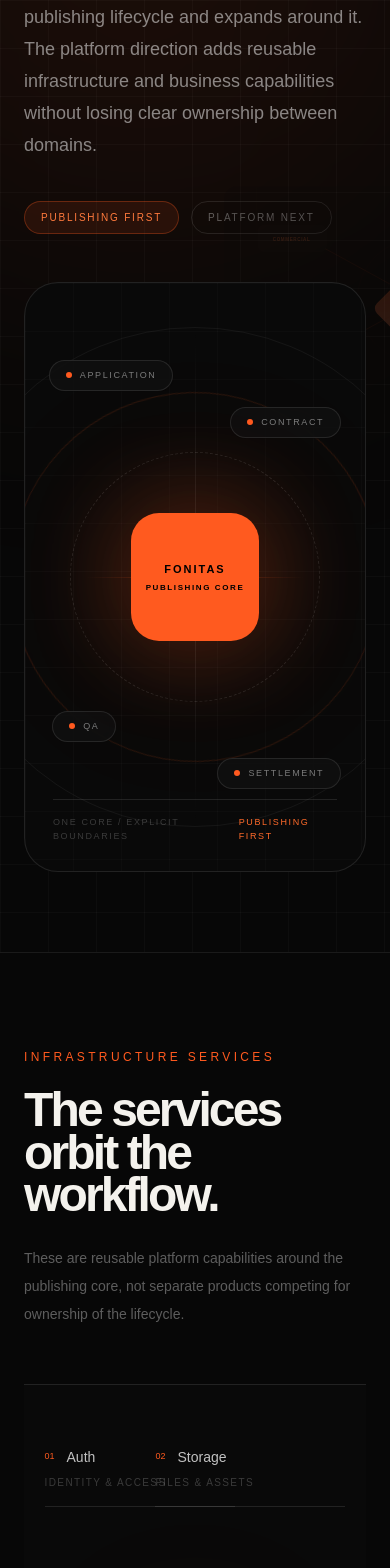
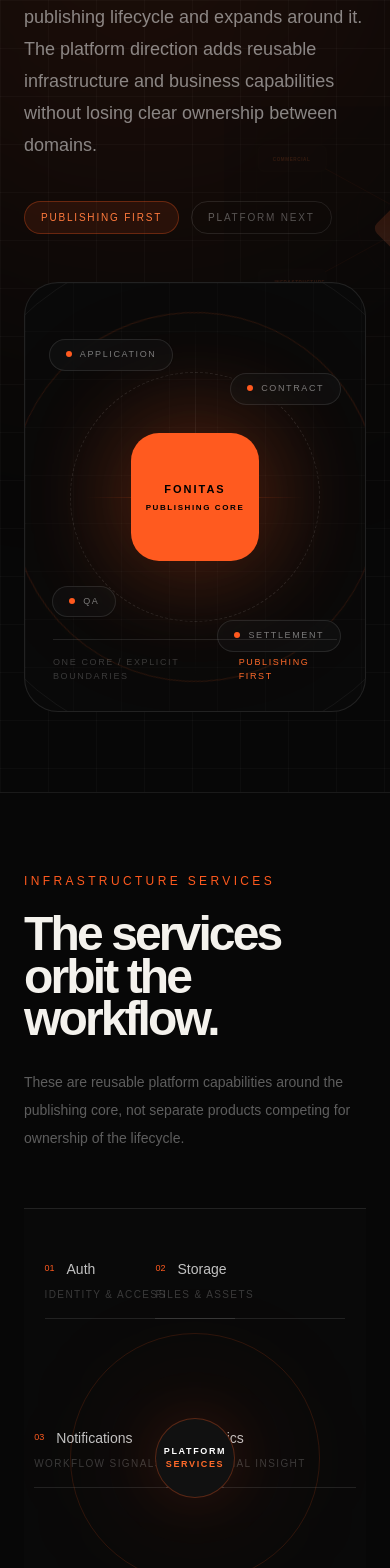
Before and after one commit to mohamad-es/Fonitas-website, a Next.js app: page /platform in a window 390 px wide. Shown: the part 432-2000 px from the top of the page. Built offline with nearby package versions, Linux system fonts and the light colour scheme.

Commit message:
style: refine platform responsive layout

```diff
--- a/components/platform/platform-page.tsx
+++ b/components/platform/platform-page.tsx
@@ -22,7 +22,7 @@ const layers = [
 
 function ArchitectureVisual() {
   return (
-    <div className="relative min-h-[590px] overflow-hidden rounded-[34px] border border-white/10 bg-[#090909] [perspective:1200px]">
+    <div className="relative min-h-[430px] sm:min-h-[590px] overflow-hidden rounded-[34px] border border-white/10 bg-[#090909] [perspective:1200px]">
       <div className="absolute inset-0 grid-bg opacity-25" />
       <div className="absolute left-1/2 top-1/2 h-[500px] w-[500px] -translate-x-1/2 -translate-y-1/2 rounded-full border border-white/[.05]" />
       <div className="absolute left-1/2 top-1/2 h-[370px] w-[370px] -translate-x-1/2 -translate-y-1/2 animate-[spin_30s_linear_infinite] rounded-full border border-[#ff5a1f]/15" />
@@ -57,10 +57,10 @@ function ArchitectureVisual() {
 
 function ServiceConstellation() {
   return (
-    <div className="relative min-h-[620px] overflow-hidden border-y border-white/10 bg-[#090909]">
+    <div className="relative min-h-[500px] sm:min-h-[620px] overflow-hidden border-y border-white/10 bg-[#090909]">
       <div className="absolute left-1/2 top-1/2 h-[250px] w-[250px] -translate-x-1/2 -translate-y-1/2 rounded-full border border-[#ff5a1f]/15" />
       <div className="absolute left-1/2 top-1/2 h-36 w-36 -translate-x-1/2 -translate-y-1/2 rounded-full bg-[#ff5a1f]/[.07] blur-3xl" />
-      <div className="absolute left-1/2 top-1/2 z-10 flex h-28 w-28 -translate-x-1/2 -translate-y-1/2 items-center justify-center rounded-full border border-[#ff5a1f]/30 bg-[#111] text-center shadow-[0_0_60px_rgba(255,90,31,.12)]">
+      <div className="absolute left-1/2 top-1/2 z-10 flex h-20 w-20 sm:h-28 sm:w-28 -translate-x-1/2 -translate-y-1/2 items-center justify-center rounded-full border border-[#ff5a1f]/30 bg-[#111] text-center shadow-[0_0_60px_rgba(255,90,31,.12)]">
         <span className="text-[9px] font-semibold uppercase tracking-[.18em] text-white">Platform<br/><span className="text-[#ff6a2a]">Services</span></span>
       </div>
       {infrastructure.map(([number,name,text],index)=>{
@@ -98,14 +98,14 @@ export function PlatformPage() {
       </section>
 
       <section className="border-b border-white/[.08]">
-        <div className="mx-auto max-w-[1400px] px-6 py-24 lg:px-10 lg:py-32">
+        <div className="mx-auto max-w-[1400px] px-6 py-20 sm:py-24 lg:px-10 lg:py-32">
           <div className="mb-14 max-w-3xl"><p className="text-xs uppercase tracking-[.28em] text-[#ff5a1f]">Infrastructure services</p><h2 className="font-display mt-6 text-5xl font-semibold leading-[.88] sm:text-7xl">The services orbit the workflow.</h2><p className="mt-7 max-w-xl text-sm leading-7 text-white/35">These are reusable platform capabilities around the publishing core, not separate products competing for ownership of the lifecycle.</p></div>
           <ServiceConstellation/>
         </div>
       </section>
 
       <section className="border-b border-white/[.08] bg-[#0b0b0b]">
-        <div className="mx-auto max-w-[1400px] px-6 py-24 lg:px-10 lg:py-32">
+        <div className="mx-auto max-w-[1400px] px-6 py-20 sm:py-24 lg:px-10 lg:py-32">
           <div className="grid gap-12 lg:grid-cols-[.55fr_1.45fr] lg:items-start">
             <div className="lg:sticky lg:top-28"><p className="text-xs uppercase tracking-[.28em] text-[#ff5a1f]">Built in layers</p><h2 className="font-display mt-6 text-5xl font-semibold leading-[.88] sm:text-7xl">Expand the platform.<br/><span className="text-white/25">Keep the boundaries.</span></h2></div>
             <div className="border-t border-white/10">
@@ -120,7 +120,7 @@ export function PlatformPage() {
       </section>
 
       <section className="border-b border-white/[.08]">
-        <div className="mx-auto grid max-w-[1400px] gap-12 px-6 py-24 lg:grid-cols-[.7fr_1.3fr] lg:px-10 lg:py-32 lg:items-center">
+        <div className="mx-auto grid max-w-[1400px] gap-12 px-6 py-20 sm:py-24 lg:grid-cols-[.7fr_1.3fr] lg:px-10 lg:py-32 lg:items-center">
           <div><p className="text-xs uppercase tracking-[.28em] text-[#ff5a1f]">Now → next</p><h2 className="font-display mt-6 text-5xl font-semibold leading-[.88] sm:text-7xl">Publishing first.<br/><span className="text-white/30">Platform next.</span></h2></div>
           <div className="relative border-l border-white/10 pl-8 sm:pl-12"><div className="absolute left-0 top-0 h-20 w-px bg-[#ff5a1f]" /><div className="grid gap-8 sm:grid-cols-2"><div><span className="text-[9px] uppercase tracking-[.2em] text-[#ff6a2a]">Now</span><h3 className="font-display mt-5 text-3xl font-semibold">Publishing & settlement core</h3><p className="mt-4 text-sm leading-7 text-white/35">Application, contract, QA, publishing, revenue, reconciliation and settlement are the foundation.</p></div><div><span className="text-[9px] uppercase tracking-[.2em] text-white/25">Next</span><h3 className="font-display mt-5 text-3xl font-semibold text-white/55">Platform expansion</h3><p className="mt-4 text-sm leading-7 text-white/30">Infrastructure and future business domains can be added as the core operating model proves itself.</p></div></div></div>
         </div>
```
